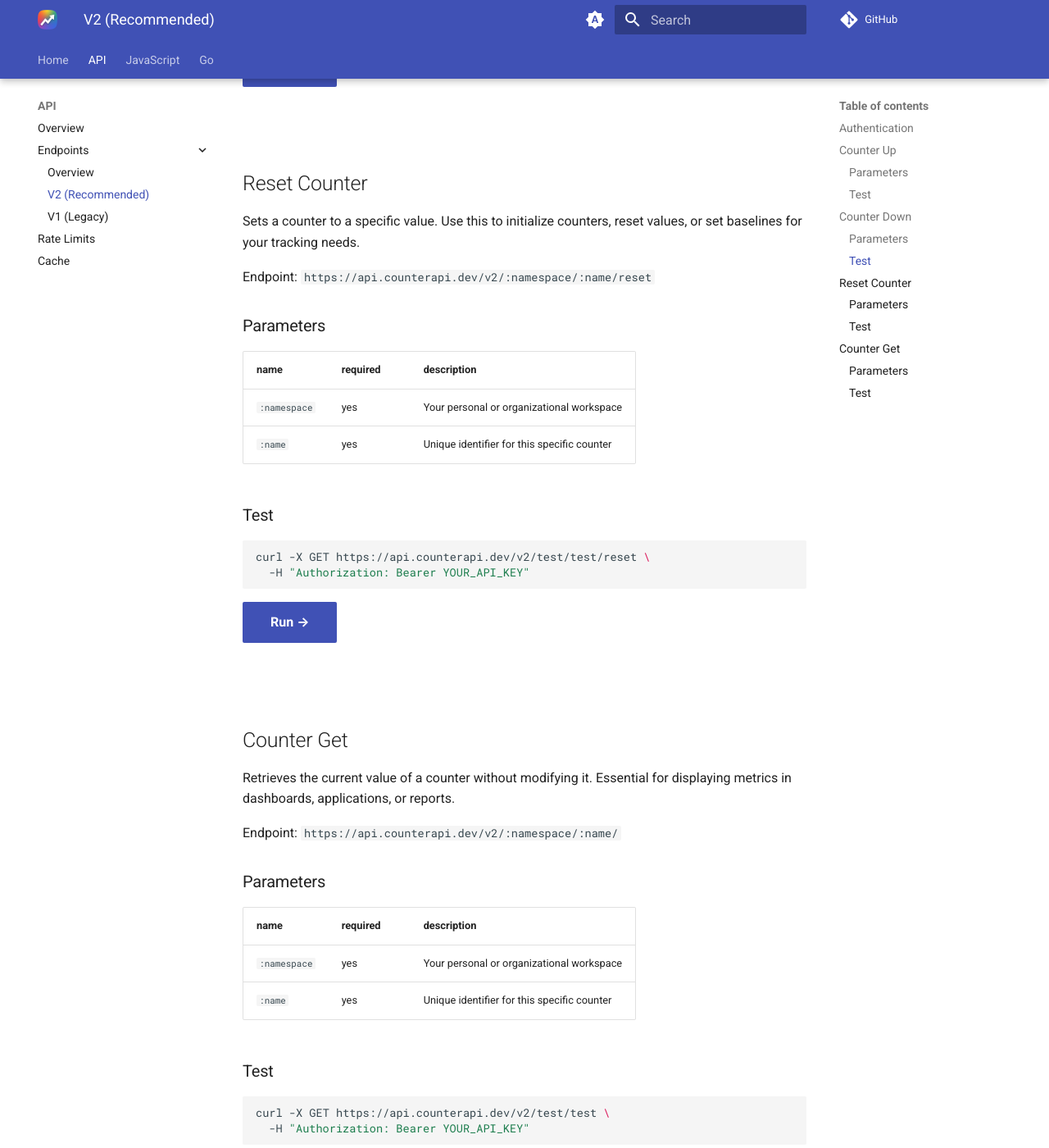
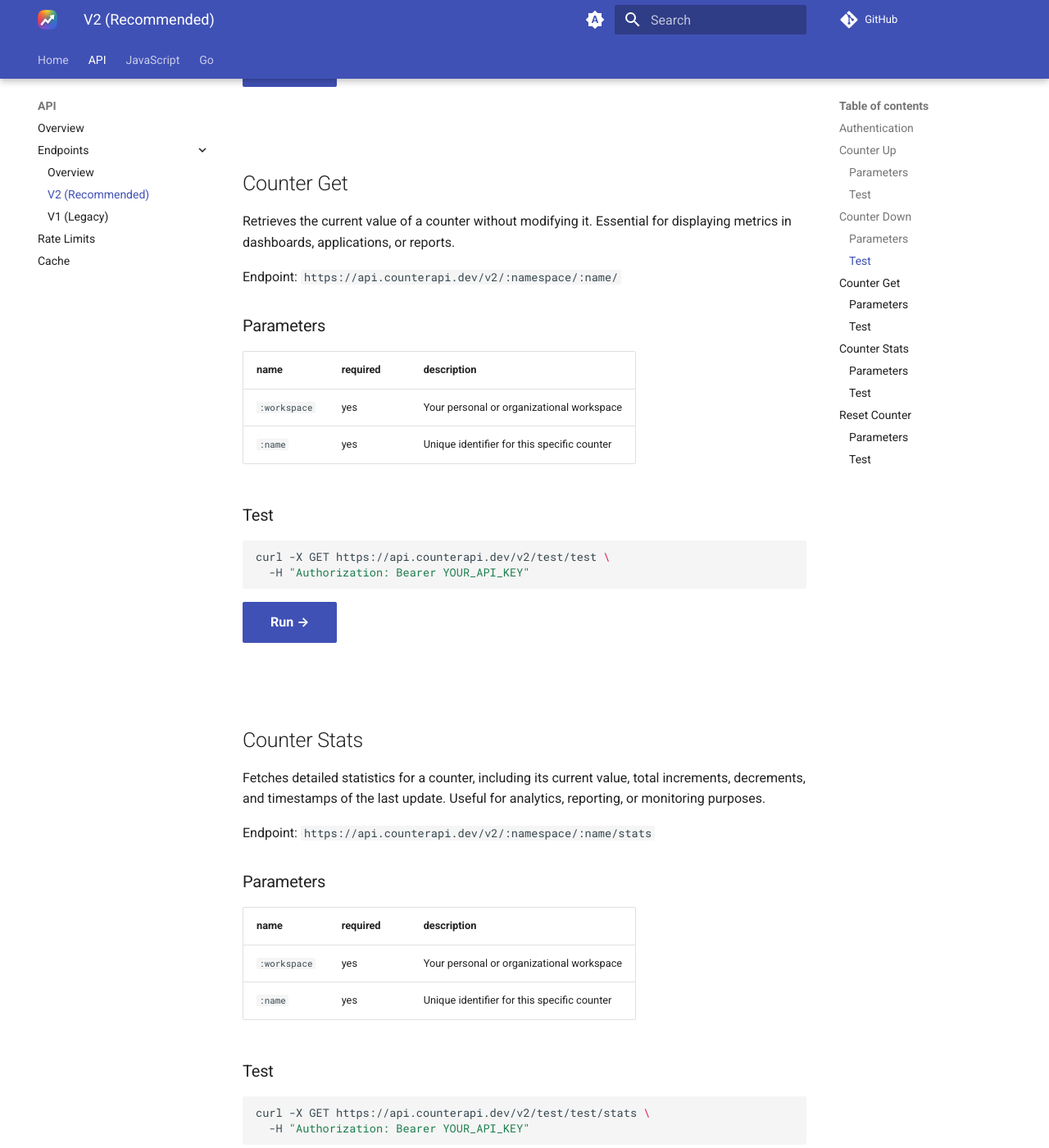
Before and after one commit to counterapi/docs, an MkDocs documentation site: the page built from docs/api/endpoints/v2.md, in a window 1280 px wide and 1400 px high, scrolled down 2108 px. Shown: the whole window at 82% size. Built offline with MkDocs 1.6.1 and Material for MkDocs 9.7.7, drawn with Linux system fonts in a browser that asks for light colours; comment, search, counter and statistics services are not loaded; some of the changed text lies outside the part shown.

````diff
--- a/docs/api/endpoints/v2.md
+++ b/docs/api/endpoints/v2.md
@@ -69,7 +69,7 @@
 
 name | required | description
 --- | --- | ---
-`:namespace`| yes | Your personal or organizational workspace
+`:workspace`| yes | Your personal or organizational workspace
 `:name`| yes | Unique identifier for this specific counter
 
 ### Test
@@ -89,35 +89,6 @@
     </pre>
 </div>
 
-## Reset Counter
-
-Sets a counter to a specific value. Use this to initialize counters, reset values, or set baselines for your tracking needs.
-
-Endpoint: `https://api.counterapi.dev/v2/:namespace/:name/reset`
-
-### Parameters
-
-name | required | description
---- |----------| ---
-`:namespace`| yes | Your personal or organizational workspace
-`:name`| yes | Unique identifier for this specific counter
-
-### Test
-
-```shell
-curl -X GET https://api.counterapi.dev/v2/test/test/reset \
-  -H "Authorization: Bearer YOUR_API_KEY"
-```
-
-<div id="set">
-    <a v-on:click="Run('reset')" class="md-button" :class="{'md-button--primary': !loading}">
-        <span v-if="loading">Loading...</span>
-        <span v-else>Run →</span>
-    </a>
-    <pre>
-        <code v-if="result" class="language-shell">{{result}}</code>
-    </pre>
-</div>
 
 ## Counter Get
 
@@ -129,7 +100,7 @@
 
 name | required | description
 --- | --- | ---
-`:namespace`| yes | Your personal or organizational workspace
+`:workspace`| yes | Your personal or organizational workspace
 `:name`| yes | Unique identifier for this specific counter
 
 ### Test
@@ -141,6 +112,67 @@
 
 <div id="get">
     <a v-on:click="Run('')" class="md-button" :class="{'md-button--primary': !loading}">
+        <span v-if="loading">Loading...</span>
+        <span v-else>Run →</span>
+    </a>
+    <pre>
+        <code v-if="result" class="language-shell">{{result}}</code>
+    </pre>
+</div>
+
+
+## Counter Stats
+
+Fetches detailed statistics for a counter, including its current value, total increments, decrements, and timestamps of the last update. Useful for analytics, reporting, or monitoring purposes.
+
+Endpoint: `https://api.counterapi.dev/v2/:namespace/:name/stats`
+
+### Parameters
+
+name | required | description
+--- | --- | ---
+`:workspace`| yes | Your personal or organizational workspace
+`:name`| yes | Unique identifier for this specific counter
+
+### Test
+
+```shell
+curl -X GET https://api.counterapi.dev/v2/test/test/stats \
+  -H "Authorization: Bearer YOUR_API_KEY"
+```
+
+<div id="stats">
+    <a v-on:click="Run('stats')" class="md-button" :class="{'md-button--primary': !loading}">
+        <span v-if="loading">Loading...</span>
+        <span v-else>Run →</span>
+    </a>
+    <pre>
+        <code v-if="result" class="language-shell">{{result}}</code>
+    </pre>
+</div>
+
+## Reset Counter
+
+Sets a counter to a specific value. Use this to initialize counters, reset values, or set baselines for your tracking needs.
+
+Endpoint: `https://api.counterapi.dev/v2/:namespace/:name/reset`
+
+### Parameters
+
+name | required | description
+--- |----------| ---
+`:workspace`| yes | Your personal or organizational workspace
+`:name`| yes | Unique identifier for this specific counter
+
+### Test
+
+```shell
+curl -X GET https://api.counterapi.dev/v2/test/test/reset \
+  -H "Authorization: Bearer YOUR_API_KEY"
+```
+
+<div id="reset">
+    <a v-on:click="Run('reset')" class="md-button" :class="{'md-button--primary': !loading}">
         <span v-if="loading">Loading...</span>
         <span v-else>Run →</span>
     </a>
@@ -177,7 +209,7 @@
   }
   createApp(App).mount('#up')
   createApp(App).mount('#down')
-  createApp(App).mount('#set')
   createApp(App).mount('#get')
-  createApp(App).mount('#list')
+  createApp(App).mount('#reset')
+  createApp(App).mount('#stats')
 </script>
````
Also changed, not shown: 1 other file.
